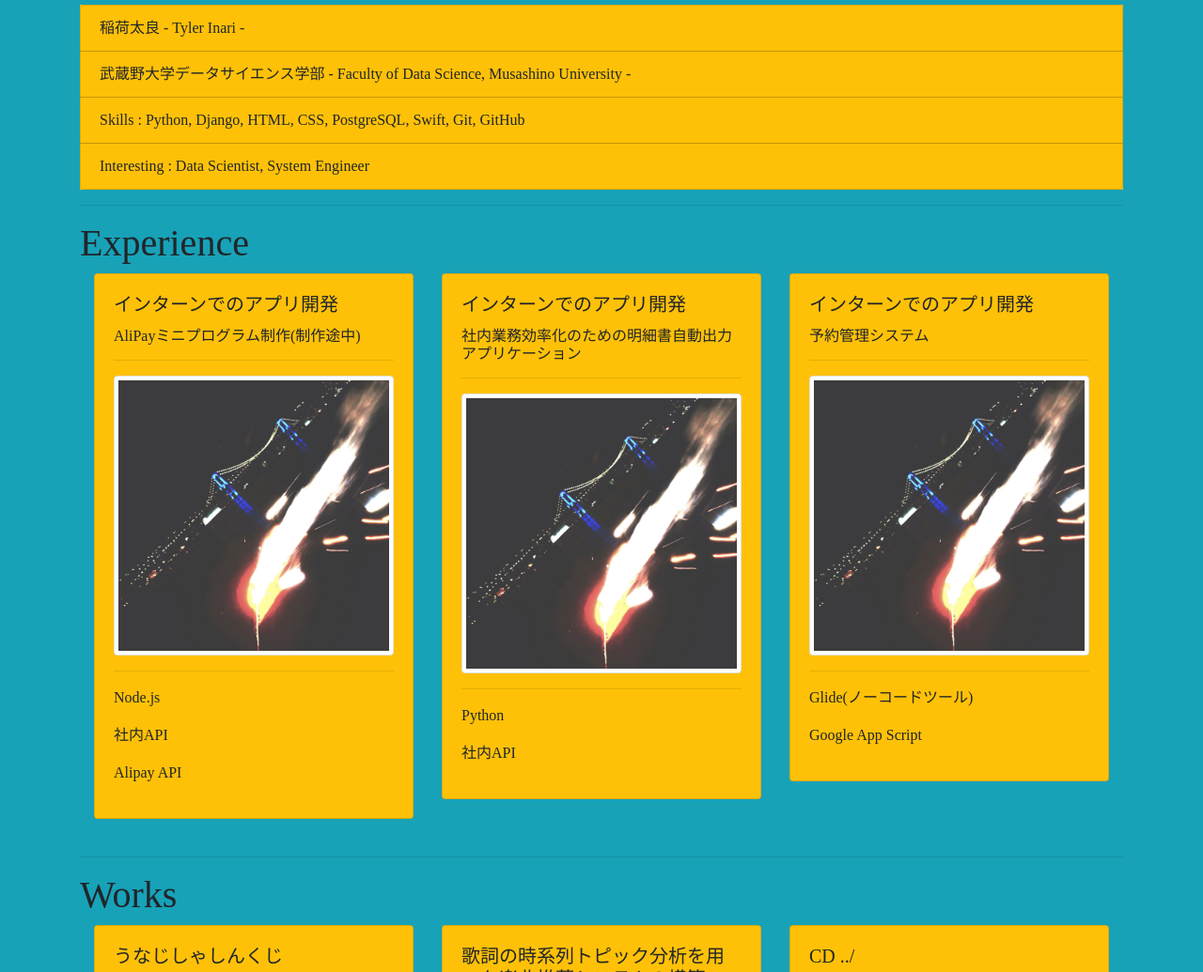
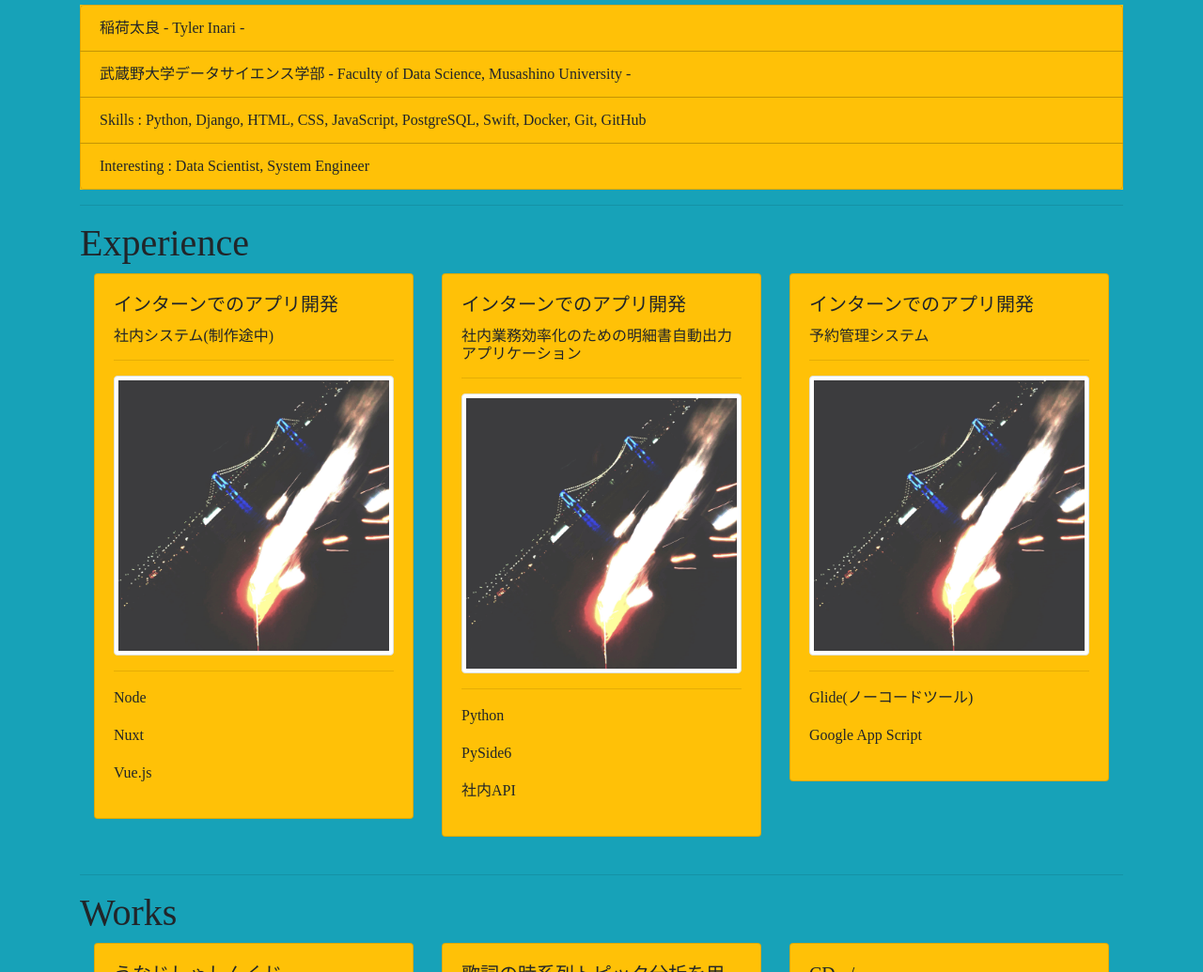
Before and after one commit to gh-tyl/portfolio-prev, a plain HTML site: page index.html in a window 1280 px wide. Shown: the part 923-1958 px from the top of the page at 94% size. Drawn offline with nearby package versions, Linux system fonts and the light colour scheme; a web font is replaced by a local one.

Commit message:
update my skills

```diff
--- a/index.html
+++ b/index.html
@@ -54,7 +54,7 @@
                     <li class="list-group-item bg-transparent text-describes">武蔵野大学データサイエンス学部 - Faculty of Data Science,
                         Musashino University - </li>
                     <li class="list-group-item bg-transparent text-columns">Skills : Python, Django, HTML, CSS,
-                        PostgreSQL, Swift, Git, GitHub</li>
+                        JavaScript, PostgreSQL, Swift, Docker, Git, GitHub</li>
                     <li class="list-group-item bg-transparent text-columns">Interesting : Data Scientist, System
                         Engineer
                     </li>
@@ -69,8 +69,7 @@
                         <div class="card bg-warning">
                             <div class="card-body">
                                 <h5 class="card-title text-uppercase text-columns4work">インターンでのアプリ開発</h5>
-                                <h6 class="card-price text-describes4work"><span
-                                        class="period">AliPayミニプログラム制作(制作途中)</span>
+                                <h6 class="card-price text-describes4work"><span class="period">社内システム(制作途中)</span>
                                 </h6>
                                 <h6 class="card-price text-describes4work"><span class="period"></span>
                                 </h6>
@@ -83,9 +82,9 @@
                                     </p>
                                 </a>
                                 <hr>
-                                <p class="text-describes4work">Node.js</p>
-                                <p class="text-describes4work">社内API</p>
-                                <p class="text-describes4work">Alipay API</p>
+                                <p class="text-describes4work">Node</p>
+                                <p class="text-describes4work">Nuxt</p>
+                                <p class="text-describes4work">Vue.js</p>
                             </div>
                         </div>
                     </div>
@@ -109,8 +108,8 @@
                                 </a>
                                 <hr>
                                 <p class="text-describes4work">Python</p>
+                                <p class="text-describes4work">PySide6</p>
                                 <p class="text-describes4work">社内API</p>
-                                <p class="text-describes4work"></p>
                             </div>
                         </div>
                     </div>
@@ -120,7 +119,6 @@
                             <div class="card-body">
                                 <h5 class="card-title text-uppercase text-columns4work">インターンでのアプリ開発</h5>
                                 <h6 class="card-price text-describes4work"><span class="period">予約管理システム</span></h6>
-                                <h6 class="card-price text-describes4work"><span class="period"></span></h6>
                                 <hr>
                                 <a href="https://drive.google.com/file/d/1FnnKkYZVhQjgIMKopMwqDI3KQ78Y3tt0/view?usp=sharing"
                                     target="_blank" rel="noopener noreferrer">
@@ -132,7 +130,6 @@
                                 <hr>
                                 <p class="text-describes4work">Glide(ノーコードツール)</p>
                                 <p class="text-describes4work">Google App Script</p>
-                                <p class="text-describes4work"></p>
                             </div>
                         </div>
                     </div>
```
